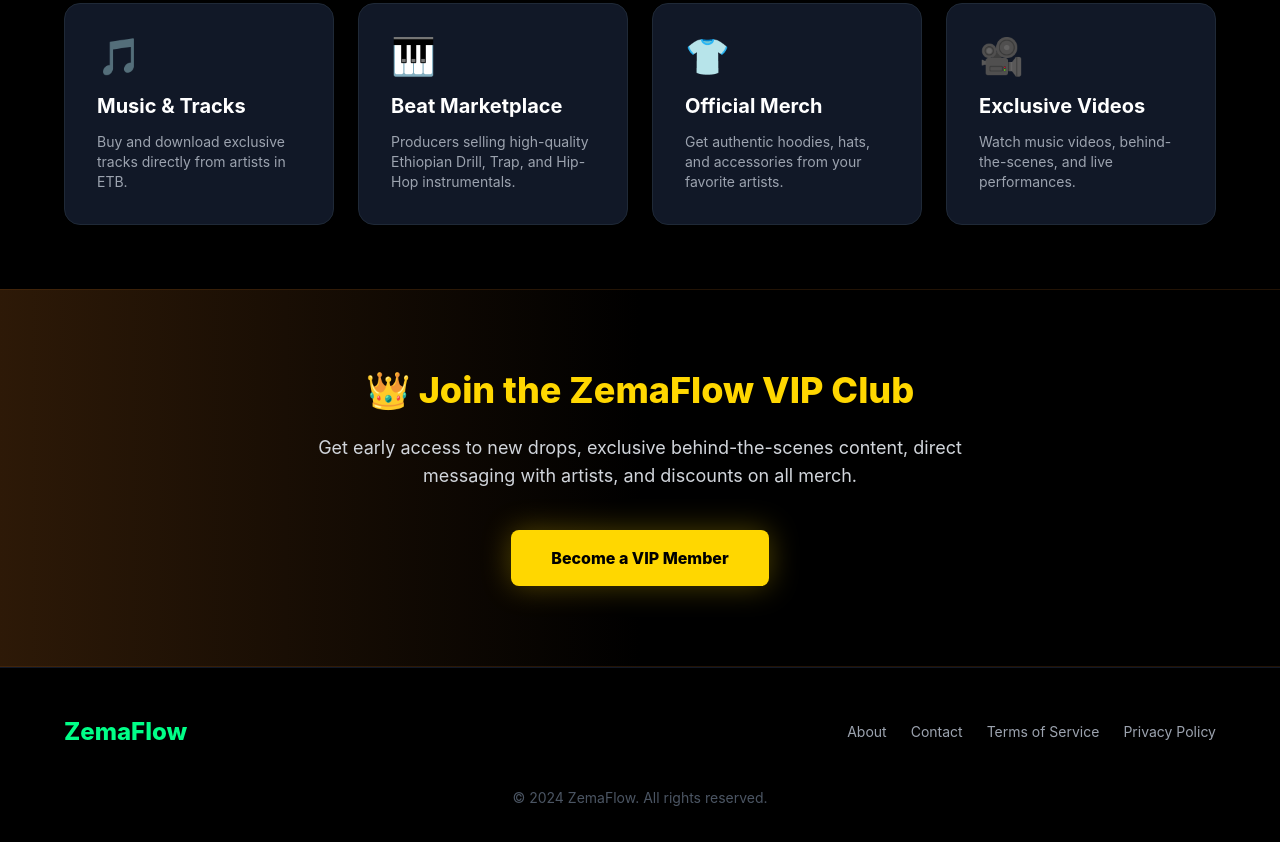
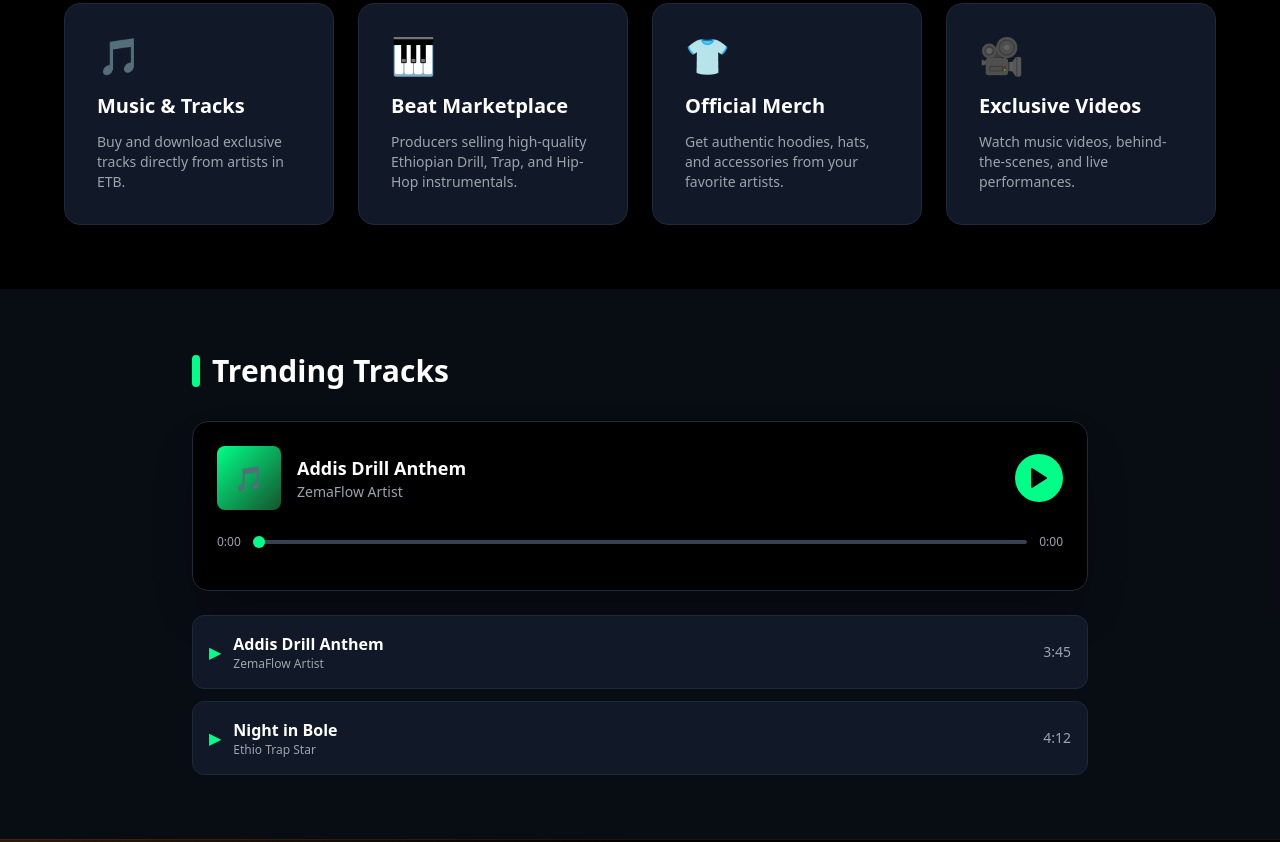
Before and after one commit to ashebirtariku321-bit/zemaflow, a plain HTML site: page index.html in a window 1280 px wide. Shown: the part 652-1494 px from the top of the page. Drawn offline with nearby package versions, Linux system fonts and the light colour scheme.

Commit message:
Enhance index.html with music player and styling updates
Updated meta tags, improved styling, and added a music player section with audio controls.

```diff
--- a/index.html
+++ b/index.html
@@ -3,36 +3,23 @@
 <head>
     <meta charset="UTF-8">
     <meta name="viewport" content="width=device-width, initial-scale=1.0">
-    <meta name="description" content="ZemaFlow - Ethiopian Drill & Rap Marketplace. Buy music, beats, and merch.">
-    <meta name="keywords" content="Ethiopian music, Drill, Rap, Hip-Hop, Marketplace">
+    <meta name="description" content="ZemaFlow - Ethiopian Drill & Rap Marketplace.">
     <title>ZemaFlow - Ethiopian Drill & Rap Marketplace</title>
     <script src="https://cdn.tailwindcss.com"></script>
     <script>
         tailwind.config = {
             theme: {
                 extend: {
-                    colors: {
-                        neon: '#00ff88',
-                        gold: '#ffd700',
-                        dark: '#0a0a0a',
-                        darker: '#050505'
-                    }
+                    colors: { neon: '#00ff88', gold: '#ffd700', dark: '#0a0a0a' }
                 }
             }
         }
     </script>
     <style>
-        body {
-            background: #000;
-            color: white;
-            font-family: 'Inter', system-ui, sans-serif;
-        }
-        .glow {
-            box-shadow: 0 0 30px rgba(0, 255, 136, 0.3);
-        }
-        .gold-glow {
-            box-shadow: 0 0 30px rgba(255, 215, 0, 0.3);
-        }
+        body { background: #000; color: white; font-family: system-ui, sans-serif; }
+        input[type=range] { -webkit-appearance: none; background: transparent; }
+        input[type=range]::-webkit-slider-thumb { -webkit-appearance: none; height: 12px; width: 12px; border-radius: 50%; background: #00ff88; cursor: pointer; margin-top: -4px; }
+        input[type=range]::-webkit-slider-runnable-track { width: 100%; height: 4px; cursor: pointer; background: #374151; border-radius: 2px; }
     </style>
 </head>
 <body>
@@ -41,35 +28,23 @@
     <nav class="bg-gray-900/95 backdrop-blur-md border-b border-gray-800 sticky top-0 z-50">
         <div class="max-w-7xl mx-auto px-4 py-4 flex items-center justify-between">
             <div class="text-2xl font-extrabold text-neon tracking-tighter">ZemaFlow</div>
-            <div class="hidden md:flex space-x-6 text-sm font-medium">
-                <a href="#home" class="hover:text-neon transition-colors" data-en="Home" data-am="መነሻ">Home</a>
-                <a href="#music" class="hover:text-neon transition-colors" data-en="Music" data-am="ሙዚቃ">Music</a>
-                <a href="#beats" class="hover:text-neon transition-colors" data-en="Beats" data-am="ቢት">Beats</a>
-                <a href="#merch" class="hover:text-neon transition-colors" data-en="Merch" data-am="ሜርች">Merch</a>
-                <a href="#vip" class="hover:text-gold transition-colors" data-en="VIP Club" data-am="VIP ክለብ">VIP Club</a>
-            </div>
             <div class="flex items-center space-x-3">
-                <button onclick="toggleLang()" class="px-3 py-1.5 border border-gray-600 rounded-full hover:border-neon transition-colors text-sm">
-                    🌐 <span id="lang-btn">አማ</span>
-                </button>
-                <button class="hidden md:block px-4 py-2 border border-gray-600 rounded-full hover:border-neon transition-colors text-sm" data-en="Log In" data-am="ግባ">Log In</button>
-                <button class="px-4 py-2 bg-neon text-black font-bold rounded-full hover:bg-green-400 transition-colors text-sm" data-en="Sign Up" data-am="ተመዝገብ">Sign Up</button>
+                <button onclick="toggleLang()" class="px-3 py-1.5 border border-gray-600 rounded-full hover:border-neon text-sm">🌐 <span id="lang-btn">አማ</span></button>
+                <button class="hidden md:block px-4 py-2 border border-gray-600 rounded-full hover:border-neon text-sm" data-en="Log In" data-am="ግባ">Log In</button>
+                <button class="px-4 py-2 bg-neon text-black font-bold rounded-full hover:bg-green-400 text-sm" data-en="Sign Up" data-am="ተመዝገብ">Sign Up</button>
             </div>
         </div>
     </nav>
 
     <!-- Hero Section -->
-    <section id="home" class="relative bg-gradient-to-b from-gray-900 via-black to-black py-20 px-4 overflow-hidden">
+    <section class="relative bg-gradient-to-b from-gray-900 via-black to-black py-20 px-4 overflow-hidden">
         <div class="absolute top-0 left-1/2 -translate-x-1/2 w-96 h-96 bg-neon opacity-10 blur-[100px] rounded-full"></div>
-
         <div class="relative max-w-4xl mx-auto text-center z-10">
             <h1 class="text-4xl md:text-6xl font-extrabold mb-6 leading-tight">
                 <span data-en="Own the Flow." data-am="ፍሰቱን ተቆጣጠር።">Own the Flow.</span><br>
                 <span class="text-neon" data-en="The Ultimate Ethiopian Drill & Rap Marketplace." data-am="የኢትዮጵያ ድሪል እና ራፕ ገበያ።">The Ultimate Ethiopian Drill & Rap Marketplace.</span>
             </h1>
-            <p class="text-lg md:text-xl text-gray-400 mb-10 max-w-2xl mx-auto" data-en="Buy exclusive tracks, beats, and official merch directly from your favorite Ethiopian artists. Secure payments via Telebirr & CBE." data-am="ከተወዳጅ አርቲስቶችህ ሙዚቃ፣ ቢት እና ኦፊሴላዊ ሜርች በቀጥታ ግዛ። በቴሌብር እና CBE ደህንነቱ የተጠበቀ ክፍያ።">
-                Buy exclusive tracks, beats, and official merch directly from your favorite Ethiopian artists. Secure payments via Telebirr & CBE.
-            </p>
+            <p class="text-lg text-gray-400 mb-10 max-w-2xl mx-auto" data-en="Buy exclusive tracks, beats, and official merch directly from your favorite Ethiopian artists." data-am="ከተወዳጅ አርቲስቶችህ ሙዚቃ፣ ቢት እና ኦፊሴላዊ ሜርች በቀጥታ ግዛ።">Buy exclusive tracks, beats, and official merch directly from your favorite Ethiopian artists.</p>
             <div class="flex flex-col sm:flex-row gap-4 justify-center">
                 <button class="px-8 py-4 bg-neon text-black font-bold rounded-lg hover:bg-green-400 transition-all transform hover:scale-105" data-en="🎵 Explore Music" data-am="🎵 ሙዚቃ አስስ">🎵 Explore Music</button>
                 <button class="px-8 py-4 border-2 border-white text-white font-bold rounded-lg hover:bg-white hover:text-black transition-all" data-en="Start Selling" data-am="መሸጥ ጀምር">Start Selling</button>
@@ -78,39 +53,95 @@
     </section>
 
     <!-- Featured Categories -->
-    <section id="music" class="py-16 px-4 bg-black">
+    <section class="py-16 px-4 bg-black">
         <div class="max-w-6xl mx-auto grid md:grid-cols-2 lg:grid-cols-4 gap-6">
-            <div class="bg-gray-900 border border-gray-800 p-8 rounded-2xl hover:border-neon hover:-translate-y-2 transition-all duration-300 cursor-pointer">
+            <div class="bg-gray-900 border border-gray-800 p-8 rounded-2xl hover:border-neon hover:-translate-y-2 transition-all cursor-pointer">
                 <div class="text-neon mb-4 text-4xl">🎵</div>
-                <h3 class="text-xl font-bold mb-3 text-white" data-en="Music & Tracks" data-am="ሙዚቃ እና ትራኮች">Music & Tracks</h3>
+                <h3 class="text-xl font-bold mb-3" data-en="Music & Tracks" data-am="ሙዚቃ እና ትራኮች">Music & Tracks</h3>
                 <p class="text-gray-400 text-sm" data-en="Buy and download exclusive tracks directly from artists in ETB." data-am="ከአርቲስቶች በቀጥታ በብር አውርድ እና ግዛ።">Buy and download exclusive tracks directly from artists in ETB.</p>
             </div>
-            <div id="beats" class="bg-gray-900 border border-gray-800 p-8 rounded-2xl hover:border-neon hover:-translate-y-2 transition-all duration-300 cursor-pointer">
+            <div class="bg-gray-900 border border-gray-800 p-8 rounded-2xl hover:border-neon hover:-translate-y-2 transition-all cursor-pointer">
                 <div class="text-neon mb-4 text-4xl">🎹</div>
-                <h3 class="text-xl font-bold mb-3 text-white" data-en="Beat Marketplace" data-am="የቢት ገበያ">Beat Marketplace</h3>
+                <h3 class="text-xl font-bold mb-3" data-en="Beat Marketplace" data-am="የቢት ገበያ">Beat Marketplace</h3>
                 <p class="text-gray-400 text-sm" data-en="Producers selling high-quality Ethiopian Drill, Trap, and Hip-Hop instrumentals." data-am="ፕሮዲውሰሮች የሚሸጡት ጥራት ያላቸው ድሪል፣ ትራፕ እና ራፕ ቢቶች።">Producers selling high-quality Ethiopian Drill, Trap, and Hip-Hop instrumentals.</p>
             </div>
-            <div id="merch" class="bg-gray-900 border border-gray-800 p-8 rounded-2xl hover:border-neon hover:-translate-y-2 transition-all duration-300 cursor-pointer">
+            <div class="bg-gray-900 border border-gray-800 p-8 rounded-2xl hover:border-neon hover:-translate-y-2 transition-all cursor-pointer">
                 <div class="text-neon mb-4 text-4xl">👕</div>
-                <h3 class="text-xl font-bold mb-3 text-white" data-en="Official Merch" data-am="ኦፊሴላዊ ሜርች">Official Merch</h3>
+                <h3 class="text-xl font-bold mb-3" data-en="Official Merch" data-am="ኦፊሴላዊ ሜርች">Official Merch</h3>
                 <p class="text-gray-400 text-sm" data-en="Get authentic hoodies, hats, and accessories from your favorite artists." data-am="ከተወዳጅ አርቲስቶች ሁዲ፣ ኮፍያ እና አክሰሰሪዎች።">Get authentic hoodies, hats, and accessories from your favorite artists.</p>
             </div>
-            <div class="bg-gray-900 border border-gray-800 p-8 rounded-2xl hover:border-neon hover:-translate-y-2 transition-all duration-300 cursor-pointer">
+            <div class="bg-gray-900 border border-gray-800 p-8 rounded-2xl hover:border-neon hover:-translate-y-2 transition-all cursor-pointer">
                 <div class="text-neon mb-4 text-4xl">🎥</div>
-                <h3 class="text-xl font-bold mb-3 text-white" data-en="Exclusive Videos" data-am="ልዩ ቪዲዮዎች">Exclusive Videos</h3>
+                <h3 class="text-xl font-bold mb-3" data-en="Exclusive Videos" data-am="ልዩ ቪዲዮዎች">Exclusive Videos</h3>
                 <p class="text-gray-400 text-sm" data-en="Watch music videos, behind-the-scenes, and live performances." data-am="የሙዚቃ ቪዲዮዎችን፣ የስቱዲዮ ጀርባ እና የቀጥታ ትርኢቶችን ይመልከቱ።">Watch music videos, behind-the-scenes, and live performances.</p>
             </div>
         </div>
     </section>
 
+    <!-- NEW: Music Player Section -->
+    <section class="py-16 px-4 bg-gray-900/50">
+        <div class="max-w-4xl mx-auto">
+            <h2 class="text-3xl font-bold mb-8 flex items-center gap-3">
+                <span class="w-2 h-8 bg-neon rounded-full"></span>
+                <span data-en="Trending Tracks" data-am="አሁን የሚወደዱ ሙዚቃዎች">Trending Tracks</span>
+            </h2>
+
+            <!-- Player UI -->
+            <div class="bg-black border border-gray-800 rounded-2xl p-6 shadow-2xl">
+                <div class="flex items-center gap-4 mb-6">
+                    <div class="w-16 h-16 bg-gradient-to-br from-neon to-green-900 rounded-lg flex items-center justify-center text-2xl">🎵</div>
+                    <div class="flex-1">
+                        <h3 id="track-title" class="text-lg font-bold text-white">Addis Drill Anthem</h3>
+                        <p id="track-artist" class="text-sm text-gray-400">ZemaFlow Artist</p>
+                    </div>
+                    <button id="play-btn" onclick="togglePlay()" class="w-12 h-12 bg-neon text-black rounded-full flex items-center justify-center hover:bg-green-400 transition-all">
+                        <svg id="play-icon" xmlns="http://www.w3.org/2000/svg" width="24" height="24" viewBox="0 0 24 24" fill="currentColor" stroke="currentColor" stroke-width="2" stroke-linecap="round" stroke-linejoin="round"><polygon points="5 3 19 12 5 21 5 3"></polygon></svg>
+                    </button>
+                </div>
+
+                <!-- Progress Bar -->
+                <div class="flex items-center gap-3 text-xs text-gray-400 mb-4">
+                    <span id="current-time">0:00</span>
+                    <input type="range" id="progress-bar" value="0" max="100" class="w-full" oninput="seekAudio()">
+                    <span id="duration">0:00</span>
+                </div>
+
+                <!-- Hidden Audio Element (Using a free sample for testing) -->
+                <audio id="audio-player" src="https://www.soundhelix.com/examples/mp3/SoundHelix-Song-1.mp3"></audio>
+            </div>
+
+            <!-- Track List -->
+            <div class="mt-6 space-y-3">
+                <div onclick="loadTrack('Addis Drill Anthem', 'ZemaFlow Artist', 'https://www.soundhelix.com/examples/mp3/SoundHelix-Song-1.mp3')" class="flex items-center justify-between p-4 bg-gray-900 border border-gray-800 rounded-xl hover:border-neon cursor-pointer transition-all">
+                    <div class="flex items-center gap-3">
+                        <span class="text-neon">▶</span>
+                        <div>
+                            <p class="font-semibold">Addis Drill Anthem</p>
+                            <p class="text-xs text-gray-400">ZemaFlow Artist</p>
+                        </div>
+                    </div>
+                    <span class="text-sm text-gray-400">3:45</span>
+                </div>
+                <div onclick="loadTrack('Night in Bole', 'Ethio Trap Star', 'https://www.soundhelix.com/examples/mp3/SoundHelix-Song-2.mp3')" class="flex items-center justify-between p-4 bg-gray-900 border border-gray-800 rounded-xl hover:border-neon cursor-pointer transition-all">
+                    <div class="flex items-center gap-3">
+                        <span class="text-neon">▶</span>
+                        <div>
+                            <p class="font-semibold">Night in Bole</p>
+                            <p class="text-xs text-gray-400">Ethio Trap Star</p>
+                        </div>
+                    </div>
+                    <span class="text-sm text-gray-400">4:12</span>
+                </div>
+            </div>
+        </div>
+    </section>
+
     <!-- VIP Club -->
-    <section id="vip" class="py-20 px-4 bg-gradient-to-r from-yellow-900/40 via-black to-black border-y border-yellow-900/30">
+    <section class="py-20 px-4 bg-gradient-to-r from-yellow-900/40 via-black to-black border-y border-yellow-900/30">
         <div class="max-w-4xl mx-auto text-center">
             <h2 class="text-3xl md:text-4xl font-extrabold mb-6 text-gold" data-en="👑 Join the ZemaFlow VIP Club" data-am="👑 የ ZemaFlow VIP ክለብን ይቀላቀሉ">👑 Join the ZemaFlow VIP Club</h2>
-            <p class="text-lg text-gray-300 mb-10 max-w-2xl mx-auto" data-en="Get early access to new drops, exclusive behind-the-scenes content, direct messaging with artists, and discounts on all merch." data-am="አዳዲስ ሙዚቃዎችን ቀድመው ያግኙ፣ ልዩ ይዘቶችን ይመልከቱ፣ ከአርቲስቶች ጋር በቀጥታ ይገናኙ እና በሁሉም ሜርች ቅናሽ ያግኙ።">
-                Get early access to new drops, exclusive behind-the-scenes content, direct messaging with artists, and discounts on all merch.
-            </p>
-            <button class="px-10 py-4 bg-gold text-black font-extrabold rounded-lg hover:bg-yellow-400 transition-all transform hover:scale-105 gold-glow" data-en="Become a VIP Member" data-am="VIP አባል ይሁኑ">Become a VIP Member</button>
+            <p class="text-lg text-gray-300 mb-10 max-w-2xl mx-auto" data-en="Get early access to new drops, exclusive behind-the-scenes content, direct messaging with artists, and discounts on all merch." data-am="አዳዲስ ሙዚቃዎችን ቀድመው ያግኙ፣ ልዩ ይዘቶችን ይመልከቱ፣ ከአርቲስቶች ጋር በቀጥታ ይገናኙ እና በሁሉም ሜርች ቅናሽ ያግኙ።">Get early access to new drops, exclusive behind-the-scenes content, direct messaging with artists, and discounts on all merch.</p>
+            <button class="px-10 py-4 bg-gold text-black font-extrabold rounded-lg hover:bg-yellow-400 transition-all transform hover:scale-105" data-en="Become a VIP Member" data-am="VIP አባል ይሁኑ">Become a VIP Member</button>
         </div>
     </section>
 
@@ -119,36 +150,57 @@
         <div class="max-w-6xl mx-auto flex flex-col md:flex-row justify-between items-center gap-6">
             <div class="text-2xl font-extrabold text-neon">ZemaFlow</div>
             <div class="flex flex-wrap justify-center gap-6 text-sm text-gray-400">
-                <a href="#" class="hover:text-neon transition-colors" data-en="About" data-am="ስለ እኛ">About</a>
-                <a href="#" class="hover:text-neon transition-colors" data-en="Contact" data-am="ያግኙን">Contact</a>
-                <a href="#" class="hover:text-neon transition-colors" data-en="Terms of Service" data-am="የአገልግሎት ውል">Terms of Service</a>
-                <a href="#" class="hover:text-neon transition-colors" data-en="Privacy Policy" data-am="የግላዊነት ፖሊሲ">Privacy Policy</a>
+                <a href="#" class="hover:text-neon" data-en="About" data-am="ስለ እኛ">About</a>
+                <a href="#" class="hover:text-neon" data-en="Contact" data-am="ያግኙን">Contact</a>
+                <a href="#" class="hover:text-neon" data-en="Terms of Service" data-am="የአገልግሎት ውል">Terms of Service</a>
+                <a href="#" class="hover:text-neon" data-en="Privacy Policy" data-am="የግላዊነት ፖሊሲ">Privacy Policy</a>
             </div>
         </div>
-        <div class="text-center text-gray-600 text-sm mt-10">
-            © 2024 ZemaFlow. <span data-en="All rights reserved." data-am="መብቱ በህግ የተጠበቀ ነው።">All rights reserved.</span>
-        </div>
+        <div class="text-center text-gray-600 text-sm mt-10">© 2024 ZemaFlow. <span data-en="All rights reserved." data-am="መብቱ በህግ የተጠበቀ ነው።">All rights reserved.</span></div>
     </footer>
 
     <script>
+        // Language Toggle
         let currentLang = localStorage.getItem('zemaflow-lang') || 'en';
-
         function updateLanguage() {
-            document.querySelectorAll('[data-en]').forEach(el => {
-                el.textContent = el.getAttribute('data-' + currentLang);
-            });
+            document.querySelectorAll('[data-en]').forEach(el => { el.textContent = el.getAttribute('data-' + currentLang); });
             document.getElementById('lang-btn').textContent = currentLang === 'en' ? 'አማ' : 'EN';
-            document.documentElement.lang = currentLang;
             localStorage.setItem('zemaflow-lang', currentLang);
         }
+        function toggleLang() { currentLang = currentLang === 'en' ? 'am' : 'en'; updateLanguage(); }
+        updateLanguage();
 
-        function toggleLang() {
-            currentLang = currentLang === 'en' ? 'am' : 'en';
-            updateLanguage();
+        // Audio Player Logic (Lightweight & Secure)
+        const audio = document.getElementById('audio-player');
+        const playBtn = document.getElementById('play-btn');
+        const playIcon = document.getElementById('play-icon');
+        const progressBar = document.getElementById('progress-bar');
+        const currentTimeEl = document.getElementById('current-time');
+        const durationEl = document.getElementById('duration');
+
+        function togglePlay() {
+            if (audio.paused) { audio.play(); playIcon.innerHTML = '<rect x="6" y="4" width="4" height="16"></rect><rect x="14" y="4" width="4" height="16"></rect>'; }
+            else { audio.pause(); playIcon.innerHTML = '<polygon points="5 3 19 12 5 21 5 3"></polygon>'; }
         }
 
-        updateLanguage();
+        function loadTrack(title, artist, src) {
+            document.getElementById('track-title').textContent = title;
+            document.getElementById('track-artist').textContent = artist;
+            audio.src = src;
+            audio.play();
+            playIcon.innerHTML = '<rect x="6" y="4" width="4" height="16"></rect><rect x="14" y="4" width="4" height="16"></rect>';
+        }
+
+        audio.addEventListener('timeupdate', () => {
+            if (audio.duration) {
+                progressBar.value = (audio.currentTime / audio.duration) * 100;
+                currentTimeEl.textContent = formatTime(audio.currentTime);
+                durationEl.textContent = formatTime(audio.duration);
+            }
+        });
+
+        function seekAudio() { audio.currentTime = (progressBar.value / 100) * audio.duration; }
+        function formatTime(seconds) { const m = Math.floor(seconds / 60); const s = Math.floor(seconds % 60); return `${m}:${s < 10 ? '0' : ''}${s}`; }
     </script>
-
 </body>
 </html>
```
